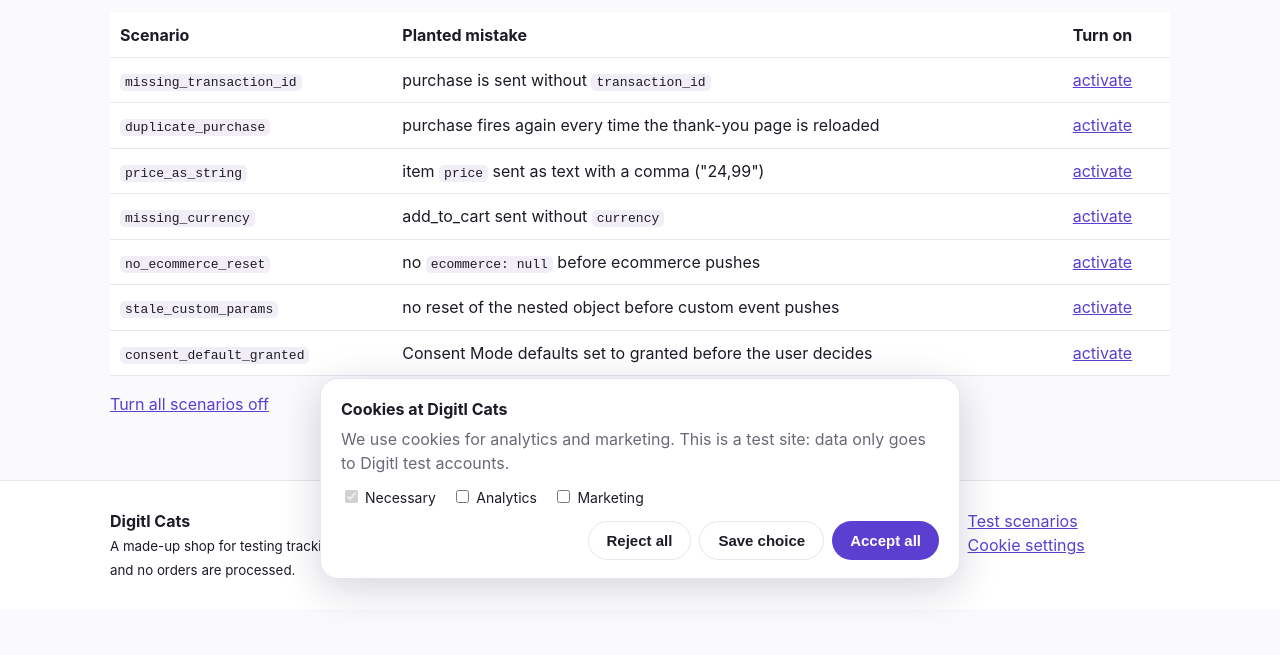
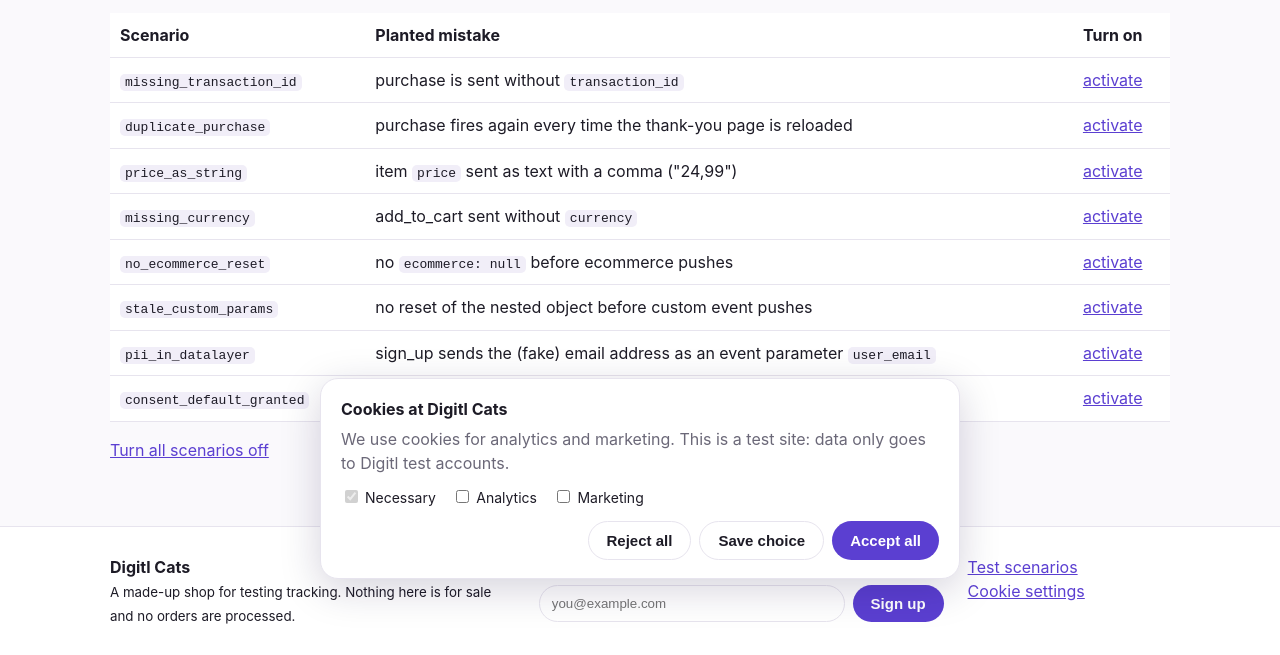
Before and after one commit to SamxDigitl/digitl-cats, a plain HTML site: page scenarios.html in a window 1280 px wide. Shown: the part 205-860 px from the top of the page. Before the commit the page ends 814 px from the top, so only its background shows below. Drawn offline with Linux system fonts and the light colour scheme.

Commit message:
Update scenarios.html

```diff
--- a/scenarios.html
+++ b/scenarios.html
@@ -20,6 +20,7 @@
 <tr><td><code>missing_currency</code></td><td>add_to_cart sent without <code>currency</code></td><td><a href="index.html?scenario=missing_currency">activate</a></td></tr>
 <tr><td><code>no_ecommerce_reset</code></td><td>no <code>ecommerce: null</code> before ecommerce pushes</td><td><a href="index.html?scenario=no_ecommerce_reset">activate</a></td></tr>
 <tr><td><code>stale_custom_params</code></td><td>no reset of the nested object before custom event pushes</td><td><a href="index.html?scenario=stale_custom_params">activate</a></td></tr>
+<tr><td><code>pii_in_datalayer</code></td><td>sign_up sends the (fake) email address as an event parameter <code>user_email</code></td><td><a href="account.html?scenario=pii_in_datalayer">activate</a></td></tr>
 <tr><td><code>consent_default_granted</code></td><td>Consent Mode defaults set to granted before the user decides</td><td><a href="index.html?scenario=consent_default_granted">activate</a></td></tr>
 </tbody></table>
 <p><a href="index.html?scenario=off">Turn all scenarios off</a></p>
```
